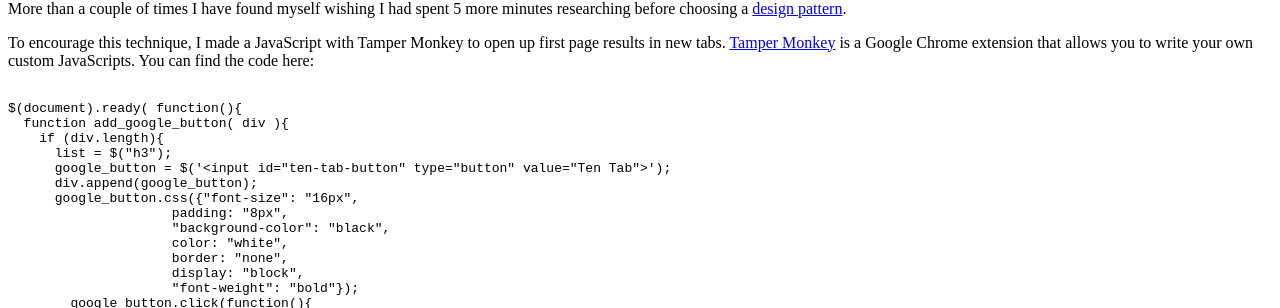
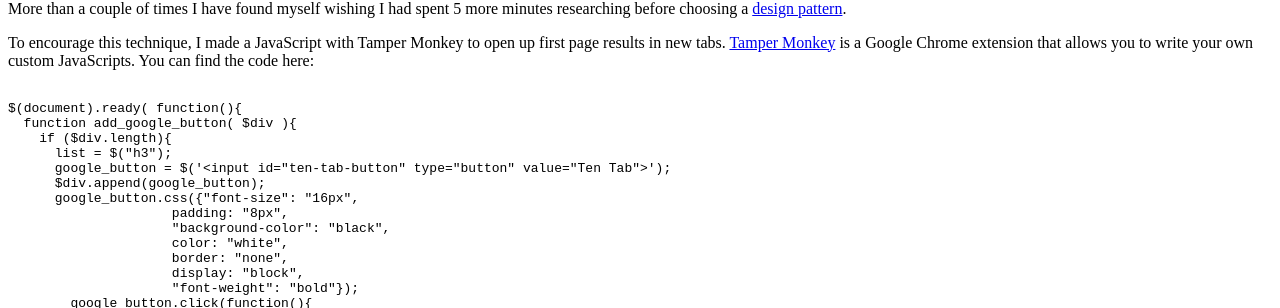
Before and after one commit to johnromani90/johnromani90.github.io, a Jekyll site: the page built from _posts/2017-03-05-how-to-be-productive-with-ten-tab.markdown, in a window 1280 px wide. Shown: the part 482-790 px from the top of the page. Built offline with Jekyll 4.4.1, drawn with Linux system fonts in a browser that asks for light colours; nearby versions of some CDN libraries; comment, search, counter and statistics services are not loaded.

Commit message:
add $ too param

````diff
--- a/_posts/2017-03-05-how-to-be-productive-with-ten-tab.markdown
+++ b/_posts/2017-03-05-how-to-be-productive-with-ten-tab.markdown
@@ -29,11 +29,11 @@ To encourage this technique, I made a JavaScript with Tamper Monkey to open up f
 ```javascript
 
 $(document).ready( function(){
-  function add_google_button( div ){
-    if (div.length){
+  function add_google_button( $div ){
+    if ($div.length){
       list = $("h3");
       google_button = $('<input id="ten-tab-button" type="button" value="Ten Tab">');
-      div.append(google_button);
+      $div.append(google_button);
       google_button.css({"font-size": "16px",
                      padding: "8px",
                      "background-color": "black",
````
